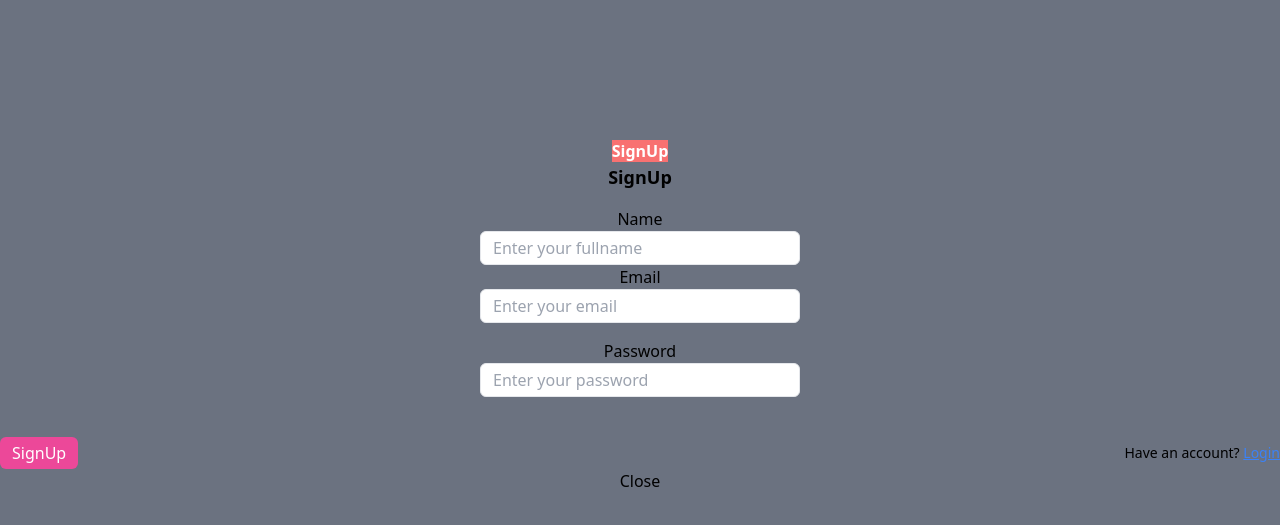
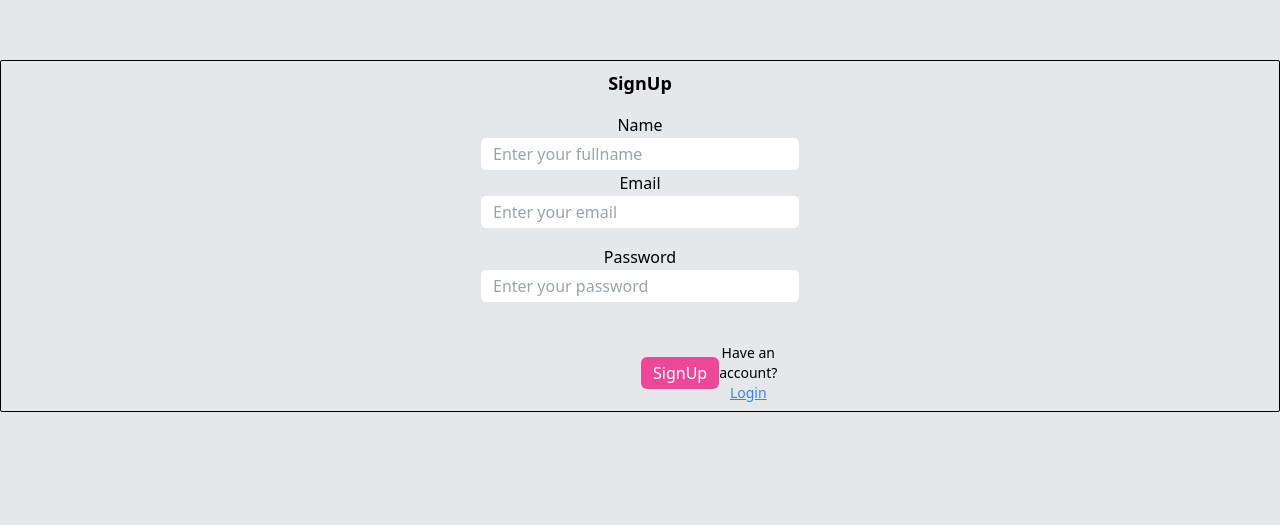
Before and after one commit to ssroyels/BookStore, a React (Vite) app in the folder frontend/: page /signup in a window 1280 px wide. Shown: the part 101-626 px from the top of the page. Built offline with nearby package versions, Linux system fonts and the light colour scheme.

Commit message:
Re-Frontend

```diff
--- a/frontend/src/components/signup.jsx
+++ b/frontend/src/components/signup.jsx
@@ -40,15 +40,15 @@ function Signup() {
   };
   return (
     <>
-    <div className="text-center d-flex pt-[30vh] h-screen bg-gray-500">
+    <div className="border h-screen w-screen  bg-gray-200 pt-[10vh]  md:pt-[20vh] flex justify-center text-align:center">
      {/* The button to open modal */}
-<a href="#my_modal_8" className="btn bg-red-400 z-20 font-bold text-white">SignUp</a>
+{/* <a href="#my_modal_8" className="btn bg-red-400 z-20 font-bold text-white">SignUp</a> */}
 
 {/* Put this part before </body> tag */}
-<div className="modal" role="dialog" id="my_modal_8">
-  <div className="modal-box">
-  <h3 className="font-bold text-lg">SignUp</h3>
-       <form onSubmit={handleSubmit(onSubmit)} method="dialog" className="space-y-4 mt-4">
+<div className="" >
+  <div className="w-screen border border-black rounded-sm py-2 ">
+  <h3 className="font-bold text-lg text-center">SignUp</h3>
+       <form onSubmit={handleSubmit(onSubmit)}  className="space-y-4 mt-4 text-center">
                 <div>
                 <span>Name</span>
                 <br />
@@ -90,11 +90,11 @@ function Signup() {
                 <div className="flex justify-between items-center mt-4">
                   <button
                     type="submit"
-                    className="bg-pink-500 text-white rounded-md px-3 py-1 hover:bg-pink-700 duration-200"
+                    className="bg-pink-500 ml-[10px] md:ml-[80vh] text-white rounded-md px-3 py-1 hover:bg-pink-700 duration-200"
                   >
                     SignUp
                   </button>
-                  <span className="text-sm">
+                  <span className="text-sm mr-[10px] md:mr-[80vh]">
                     Have an account?{" "}
                     <Link
                       to="/"
@@ -105,9 +105,9 @@ function Signup() {
                   </span>
                 </div>
               </form>
-    <div className="modal-action">
-      <a href="#" className="btn">Close</a>
-    </div>
+    {/* <div className="modal-action"> */}
+      {/* <a href="#" className="btn">Close</a> */}
+    {/* </div> */}
   </div>
 </div>
     </div>
```
